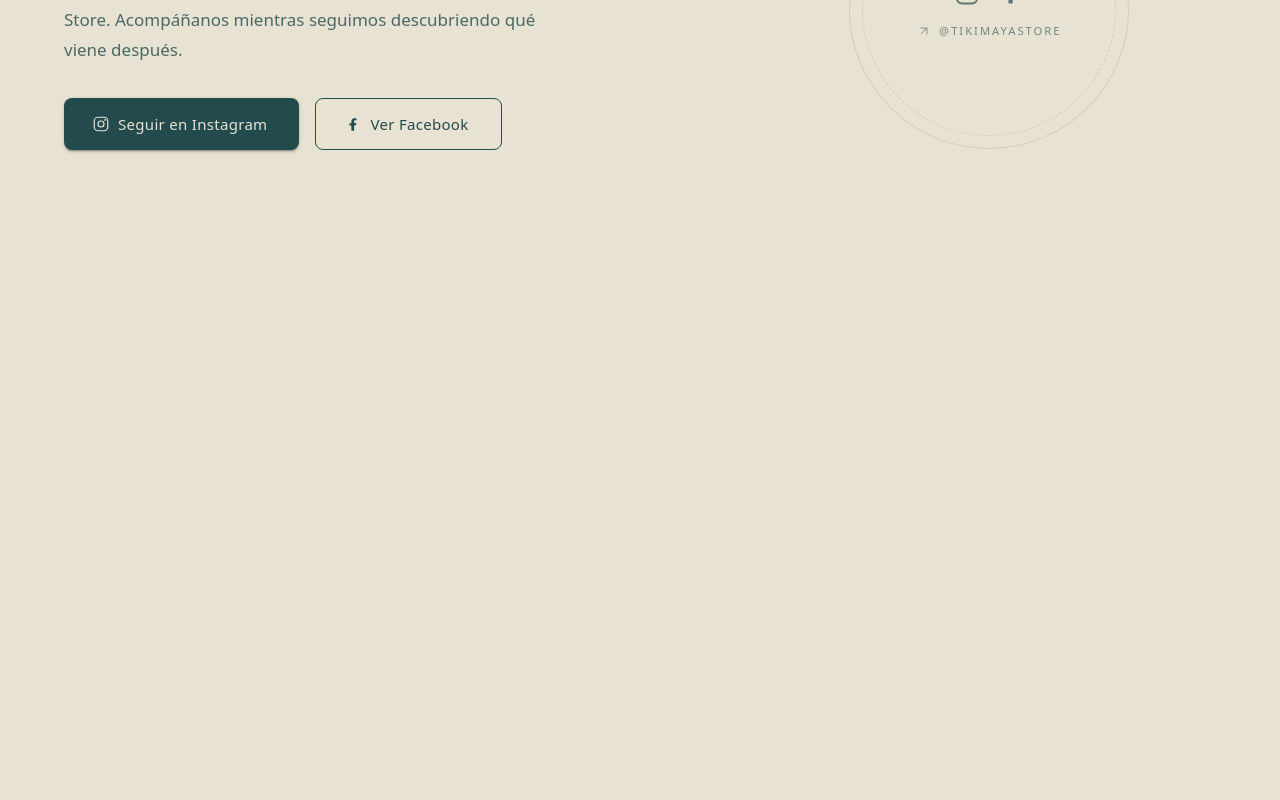
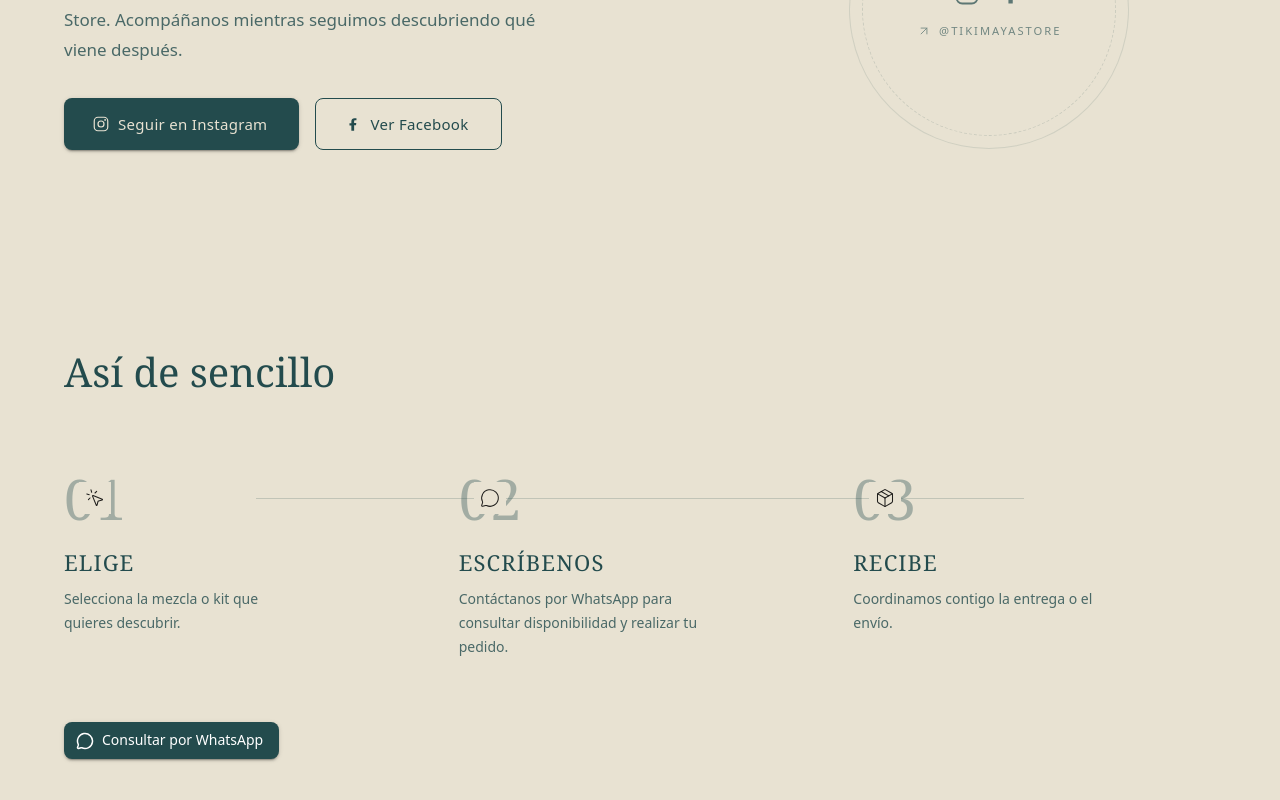
Before and after one commit to Rolandoxdev/tikiMayaStore, a React (Vite) app: page / in a window 1280 px wide. Shown: the part 4047-4847 px from the top of the page. Before the commit the page ends 4293 px from the top, so only its background shows below. Built offline with nearby package versions, Linux system fonts and the light colour scheme.

Commit message:
feat: build how to buy section

```diff
--- a/src/App.tsx
+++ b/src/App.tsx
@@ -6,6 +6,7 @@ import { ProductSection } from './components/sections/ProductSection'
 import { KitSection } from './components/sections/KitSection'
 import { BrewGuideSection } from './components/sections/BrewGuideSection'
 import { SocialSection } from './components/sections/SocialSection'
+import { HowToBuySection } from './components/sections/HowToBuySection'
 
 function App() {
   return (
@@ -17,6 +18,7 @@ function App() {
       <KitSection />
       <BrewGuideSection />
       <SocialSection />
+      <HowToBuySection />
     </Box>
   )
 }
--- /dev/null
+++ b/src/components/sections/HowToBuySection.tsx
@@ -0,0 +1,177 @@
+import { Box, Container, Typography } from '@mui/material'
+import { MessageCircle, MousePointerClick, Package } from 'lucide-react'
+import { createWhatsAppLink } from '../../utils/whatsapp'
+import { WhatsAppCta } from '../../features/whatsapp/WhatsAppCta'
+import { whatsappConfig } from '../../features/whatsapp/config'
+
+const howToBuySteps = [
+  {
+    number: '01',
+    title: 'ELIGE',
+    description: 'Selecciona la mezcla o kit que quieres descubrir.',
+    Icon: MousePointerClick,
+  },
+  {
+    number: '02',
+    title: 'ESCRÍBENOS',
+    description: 'Contáctanos por WhatsApp para consultar disponibilidad y realizar tu pedido.',
+    Icon: MessageCircle,
+  },
+  {
+    number: '03',
+    title: 'RECIBE',
+    description: 'Coordinamos contigo la entrega o el envío.',
+    Icon: Package,
+  },
+]
+
+export function HowToBuySection() {
+  const whatsappHref = createWhatsAppLink({
+    phoneNumber: whatsappConfig.phoneNumber,
+    message: whatsappConfig.defaultMessage,
+  })
+
+  return (
+    <Box
+      component="section"
+      id="how-to-buy"
+      sx={{
+        py: { xs: 8, md: 12 },
+        backgroundColor: 'background.default',
+      }}
+    >
+      <Container maxWidth="lg">
+        <Box sx={{ mb: { xs: 6, md: 8 }, maxWidth: '55ch' }}>
+          <Typography
+            component="h2"
+            sx={{
+              fontFamily: 'Georgia, "Times New Roman", serif',
+              fontSize: { xs: '2rem', md: '2.5rem' },
+              fontWeight: 400,
+              color: 'primary.main',
+              mb: 2,
+            }}
+          >
+            Así de sencillo
+          </Typography>
+        </Box>
+
+        <Box
+          sx={{
+            position: 'relative',
+            display: 'grid',
+            gridTemplateColumns: { xs: '1fr', md: 'repeat(3, 1fr)' },
+            gap: { xs: 5, md: 4 },
+            mb: { xs: 6, md: 8 },
+          }}
+        >
+          <Box
+            aria-hidden
+            sx={{
+              display: { xs: 'none', md: 'block' },
+              position: 'absolute',
+              top: '32px',
+              left: '16.66%',
+              right: '16.66%',
+              height: '1px',
+              backgroundColor: 'primary.main',
+              opacity: 0.2,
+            }}
+          />
+
+          {howToBuySteps.map(({ number, title, description, Icon }) => (
+            <Box
+              key={number}
+              sx={{
+                position: 'relative',
+                display: 'flex',
+                flexDirection: { xs: 'row', md: 'column' },
+                alignItems: 'flex-start',
+                gap: { xs: 3, md: 2 },
+              }}
+            >
+              <Box
+                sx={{
+                  position: 'relative',
+                  display: 'flex',
+                  alignItems: 'center',
+                  justifyContent: 'center',
+                  width: { xs: 48, md: 'auto' },
+                  height: { xs: 48, md: 64 },
+                  flexShrink: 0,
+                }}
+              >
+                <Typography
+                  component="span"
+                  sx={{
+                    fontFamily: 'Georgia, "Times New Roman", serif',
+                    fontSize: { xs: '2.5rem', md: '3.5rem' },
+                    fontWeight: 400,
+                    color: 'primary.main',
+                    lineHeight: 1,
+                    opacity: 0.35,
+                  }}
+                >
+                  {number}
+                </Typography>
+                <Box
+                  sx={{
+                    display: { xs: 'none', md: 'flex' },
+                    position: 'absolute',
+                    top: '50%',
+                    left: '50%',
+                    transform: 'translate(-50%, -50%)',
+                    alignItems: 'center',
+                    justifyContent: 'center',
+                    width: 32,
+                    height: 32,
+                    backgroundColor: 'background.default',
+                  }}
+                >
+                  <Icon size={20} strokeWidth={1.25} style={{ color: 'currentColor' }} />
+                </Box>
+              </Box>
+
+              <Box>
+                <Typography
+                  component="h3"
+                  sx={{
+                    fontFamily: 'Georgia, "Times New Roman", serif',
+                    fontSize: { xs: '1.25rem', md: '1.375rem' },
+                    fontWeight: 400,
+                    color: 'primary.main',
+                    letterSpacing: '0.05em',
+                    mb: 1,
+                    display: 'flex',
+                    alignItems: 'center',
+                    gap: 1.5,
+                  }}
+                >
+                  <Box sx={{ display: { xs: 'inline-flex', md: 'none' } }}>
+                    <Icon size={18} strokeWidth={1.25} style={{ color: 'currentColor' }} />
+                  </Box>
+                  {title}
+                </Typography>
+
+                <Typography
+                  component="p"
+                  sx={{
+                    fontSize: '0.875rem',
+                    lineHeight: 1.7,
+                    color: 'primary.main',
+                    opacity: 0.8,
+                    maxWidth: { xs: 'none', md: '30ch' },
+                  }}
+                >
+                  {description}
+                </Typography>
+              </Box>
+            </Box>
+          ))}
+        </Box>
+
+        <WhatsAppCta href={whatsappHref} label="Consultar por WhatsApp" />
+      </Container>
+    </Box>
+  )
+}
--- a/src/features/whatsapp/config.ts
+++ b/src/features/whatsapp/config.ts
@@ -1,3 +1,5 @@
 import type { WhatsAppChannelConfig } from '../../types/whatsapp.ts'
 
-export const whatsappConfig: WhatsAppChannelConfig = {}
+export const whatsappConfig: WhatsAppChannelConfig = {
+  phoneNumber: '50259427558',
+}
```
